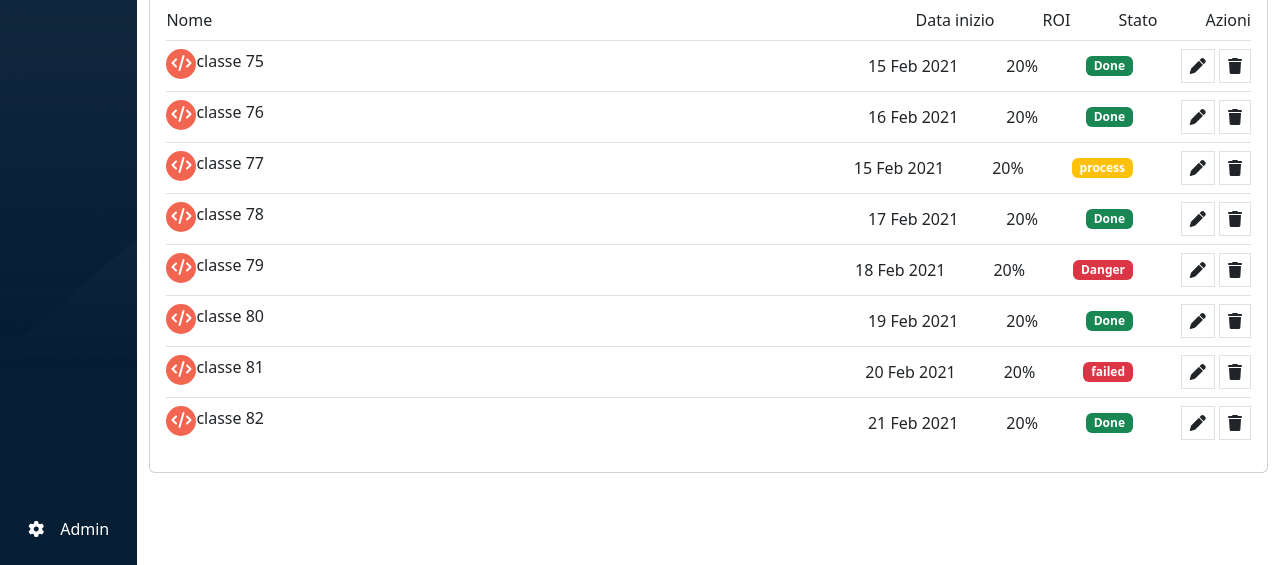
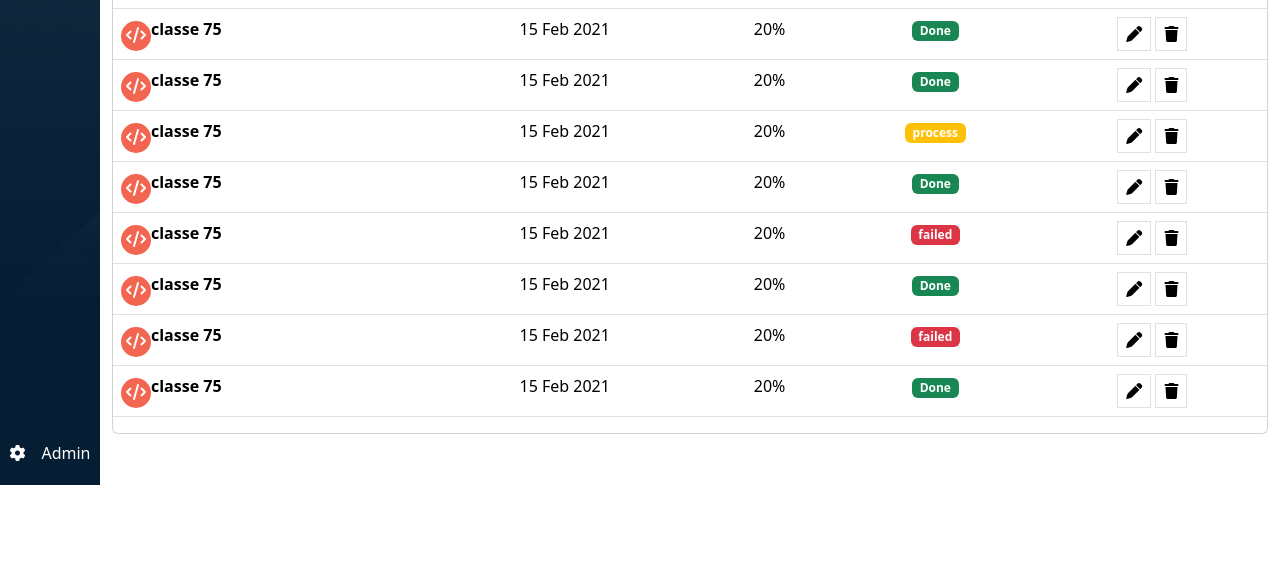
Before and after one commit to RiccardoGarbo/html-css-bootstrap-dashboard, a plain HTML site: page index.html in a window 1280 px wide. Shown: the part 315-880 px from the top of the page. After the commit the page ends 800 px from the top, so only its background shows below. Drawn offline with nearby package versions, Linux system fonts and the light colour scheme.

Commit message:
fixed card table main content body

```diff
--- a/css/style.css
+++ b/css/style.css
@@ -2,13 +2,11 @@
 header {
     height: 80px;
     background-color: white;
-
 }
 
 #small-logo {
     width: 50px;
 }
-
 
 .bg-gray {
     background-color: #E5E5E5;
@@ -19,13 +17,18 @@ header {
 }
 
 /*MAIN*/
+main {
+    height: calc(100vh - 80px)
+}
 
 /*sidebar*/
 .sidebar {
     background-image: url(/img/sidebar-bg.png);
     background-size: cover;
     background-color: #051E34;
-
+    flex-basis: 100px;
+    flex-shrink: 0;
+    padding: 20px 0;
 }
 
 .bg-pils-boolean {
@@ -45,8 +48,8 @@ header {
 }
 
 .main-content {
-    width: 100%;
-    max-height: 100vh;
+    flex-grow: 1;
+    overflow: auto;
 }
 
 .fa-code {
@@ -58,3 +61,7 @@ header {
     background-color: #F26551;
 
 }
+
+tbody td {
+    text-align: center;
+}
--- a/index.html
+++ b/index.html
@@ -39,7 +39,7 @@
         </nav>
     </header>
     <main class="d-flex px-0">
-        <div class="sidebar d-flex flex-column text-white justify-content-between p-4">
+        <div class="sidebar d-flex flex-column text-white justify-content-between ">
             <div class="sidebar-top d-flex flex-column align-items-center gap-3 ">
                 <div class="d-flex align-items-center gap-3">
                     <i class="fa-solid fa-house"></i><span class="d-none d-lg-inline ">Home</span>
@@ -57,7 +57,7 @@
                 </div>
             </div>
         </div>
-        <div class="main-content vh-100">
+        <div class="main-content">
             <div class="header-main text-bg-primary py-3">
                 <div class="container-fluid">
                     <div class="main-content-head text-white d-md-flex justify-content-between align-items-center">
@@ -78,7 +78,7 @@
                                     <span class="badge bg-pils-boolean rounded-5 py-1 d-lg-none">+</span>
                                     <span class="badge bg-pils-boolean rounded-5 py-1 d-none">Boolean mobile app</span>
                                     <span class="badge bg-pils-boolean rounded-5 py-1 d-none d-lg-block">Boolean mobile
-                                        app</span><span d-none class="badge bg-pils-boolean rounded-5 py-1"></span>
+                                        app</span><span class="badge bg-pils-boolean rounded-5 py-1"></span>
                                     <span class="badge bg-pils-boolean rounded-5 py-1 d-none d-lg-block">Boolean web
                                         app</span><span class="badge bg-pils-boolean rounded-5 py-1"></span>
                                     <span class="badge bg-pils-boolean rounded-5 py-1 d-none d-lg-block">Boolean blog
@@ -94,121 +94,123 @@
                 </div>
             </div>
 
-            <div class="main-content-body ">
+            <div class="main-content-body my-3 ">
                 <div class="container-fluid">
-                    <div class="row my-4">
+                    <div class="row">
                         <div class="col-12">
-                            <div class="card py-4">
+                            <div class="card">
                                 <div class="card-header">
                                     <h2>Prossime classi</h2>
                                 </div>
-                                <ul class="list-group list-group-flush d-flex ">
-                                    <li class="list-group-item d-flex justify-content-between px-0 mx-3">
-                                        <div><span>Nome</span></div>
-                                        <div class="d-flex gap-5 align-items-center"><span>Data
-                                                inizio</span>
-                                            <span>ROI</span>
-                                            <span>Stato</span>
-                                            <span>
-                                                Azioni
-                                        </div>
-                                    </li>
-                                    <li
-                                        class="list-group-item d-flex border-circle gap-2 justify-content-between px-0 mx-3">
-                                        <div class="d-flex">
-                                            <i class="fa-solid fa-code
-                                            bg-code rounded-circle"></i><span>classe 75</span>
-                                        </div>
-                                        <div class="d-flex gap-5 align-items-center"><span>15 Feb 2021</span>
-                                            <span>20%</span>
-                                            <span class="badge text-bg-success">Done</span>
-                                            <span><i class="fa-solid fa-pen p-2 border"></i>
-                                                <i class="fa-solid fa-trash p-2 border"></i></span></span>
-                                        </div>
-                                    </li>
+                                <div
+                                    class="table-responsive table-responsive-sm table-responsive-md table-responsive-lg">
+                                    <table class="table">
+                                        <thead>
+                                            <tr>
+                                                <th class="fw-semibold" scope="col">Nome</th>
+                                                <th scope="col"></th>
+                                                <th class="text-center  fw-semibold" scope="col">Data inizio</th>
+                                                <th class="text-center  fw-semibold" scope="col">Roi</th>
+                                                <th class="text-center  fw-semibold" scope="col">Stato</th>
+                                                <th class="text-center  fw-semibold" scope="col">Azioni</th>
 
-                                    <li class="list-group-item d-flex gap-2 justify-content-between px-0 mx-3">
-                                        <div class="d-flex"><i
-                                                class="fa-solid fa-code bg-code rounded-circle gap-2"></i><span>classe
-                                                76</span></div>
-                                        <div class="d-flex gap-5 align-items-center"><span>16 Feb 2021</span>
-                                            <span>20%</span>
-                                            <span class="badge text-bg-success">Done</span>
-                                            <span><i class="fa-solid fa-pen p-2 border"></i>
-                                                <i class="fa-solid fa-trash p-2 border"></i></span></span>
-                                        </div>
-                                    </li>
-                                    <li class="list-group-item d-flex gap-2 justify-content-between px-0 mx-3">
-                                        <div class="d-flex"><i
-                                                class="fa-solid fa-code bg-code rounded-circle gap-2"></i><span>classe
-                                                77</span></div>
-                                        <div class="d-flex gap-5 align-items-center"><span>15 Feb 2021</span>
-                                            <span>20%</span>
-                                            <span class="badge text-bg-warning text-white">process</span>
-                                            <span><i class="fa-solid fa-pen p-2 border"></i>
-                                                <i class="fa-solid fa-trash p-2 border"></i></span></span>
-                                        </div>
-                                    </li>
-                                    <li class="list-group-item d-flex gap-2 justify-content-between px-0 mx-3">
-                                        <div class="d-flex"><i
-                                                class="fa-solid fa-code bg-code rounded-circle gap-2"></i><span>classe
-                                                78</span></div>
-                                        <div class="d-flex gap-5 align-items-center align-items-center"><span>17 Feb
-                                                2021</span>
-                                            <span>20%</span>
-                                            <span class="badge text-bg-success">Done</span>
-                                            <span><i class="fa-solid fa-pen p-2 border"></i>
-                                                <i class="fa-solid fa-trash p-2 border"></i></span></span>
-                                        </div>
-                                    </li>
-                                    <li class="list-group-item d-flex gap-2 justify-content-between px-0 mx-3">
-                                        <div class="d-flex"><i
-                                                class="fa-solid fa-code bg-code rounded-circle gap-2"></i><span>classe
-                                                79</span></div>
-                                        <div class="d-flex gap-5 align-items-center align-items-center"><span>18 Feb
-                                                2021</span>
-                                            <span>20%</span>
-                                            <span class="badge text-bg-danger">Danger</span>
-                                            <span><i class="fa-solid fa-pen p-2 border"></i>
-                                                <i class="fa-solid fa-trash p-2 border"></i></span></span>
-                                        </div>
-                                    </li>
-                                    <li class="list-group-item d-flex gap-2 justify-content-between px-0 mx-3">
-                                        <div class="d-flex"><i
-                                                class="fa-solid fa-code bg-code rounded-circle gap-2"></i><span>classe
-                                                80</span></div>
-                                        <div class="d-flex gap-5 align-items-center"><span>19 Feb 2021</span>
-                                            <span>20%</span>
-                                            <span class="badge text-bg-success align-items-center">Done</span>
-                                            <span><i class="fa-solid fa-pen p-2 border"></i>
-                                                <i class="fa-solid fa-trash p-2 border"></i></span></span>
-                                        </div>
-                                    </li>
-                                    <li class="list-group-item d-flex gap-2 justify-content-between px-0 mx-3">
-                                        <div class="d-flex"><i
-                                                class="fa-solid fa-code bg-code rounded-circle gap-2"></i><span>classe
-                                                81</span></div>
-                                        <div class="d-flex gap-5 align-items-center"><span>20 Feb 2021</span>
-                                            <span>20%</span>
-                                            <span class="badge text-bg-danger">failed</span>
-                                            <span><i class="fa-solid fa-pen p-2 border"></i>
-                                                <i class="fa-solid fa-trash p-2 border"></i></span></span>
-                                        </div>
-                                    </li>
-                                    <li class="list-group-item d-flex gap-2 justify-content-between px-0 mx-3 ">
-                                        <div class="d-flex"><i
-                                                class="fa-solid fa-code bg-code rounded-circle gap-2"></i><span>classe
-                                                82</span></div>
-                                        <div class="d-flex gap-5 align-items-center"><span>21 Feb 2021</span>
-                                            <span>20%</span>
-                                            <span class="badge text-bg-success">Done</span>
-                                            <span><i class="fa-solid fa-pen p-2 border"></i>
-                                                <i class="fa-solid fa-trash p-2 border"></i></span></span>
-                                        </div>
-                                    </li>
-                                </ul>
+                                            </tr>
+                                        </thead>
+                                        <tbody>
+                                            <tr>
+                                                <th colspan="2" scope="row"><i class="fa-solid fa-code
+                                            bg-code rounded-circle"></i><span class="text-align-center">classe
+                                                        75</span>
+                                                </th>
+                                                <td>15 Feb 2021</td>
+                                                <td>20%</td>
+                                                <td><span class="badge text-bg-success">Done</span></td>
+                                                <td><span><i class="fa-solid fa-pen p-2 border"></i>
+                                                        <i class="fa-solid fa-trash p-2 border"></i></span></td>
+                                            </tr>
+                                            <tr>
+                                                <th colspan="2" scope="row"><i class="fa-solid fa-code
+                                            bg-code rounded-circle"></i><span class="text-align-center">classe
+                                                        75</span>
+                                                </th>
+                                                <td>15 Feb 2021</td>
+                                                <td>20%</td>
+                                                <td><span class="badge text-bg-success">Done</span></td>
+                                                <td><span><i class="fa-solid fa-pen p-2 border"></i>
+                                                        <i class="fa-solid fa-trash p-2 border"></i></span></td>
+                                            </tr>
+                                            <tr>
+                                                <th colspan="2" scope="row"><i class="fa-solid fa-code
+                                            bg-code rounded-circle"></i><span class="text-align-center">classe
+                                                        75</span>
+                                                </th>
+                                                <td>15 Feb 2021</td>
+                                                <td>20%</td>
+                                                <td><span class="badge text-bg-warning text-white">process</span></td>
+                                                <td><span><i class="fa-solid fa-pen p-2 border"></i>
+                                                        <i class="fa-solid fa-trash p-2 border"></i></span></td>
+                                            </tr>
+                                            <tr>
+                                                <th colspan="2" scope="row"><i class="fa-solid fa-code
+                                            bg-code rounded-circle"></i><span class="text-align-center">classe
+                                                        75</span>
+                                                </th>
+                                                <td>15 Feb 2021</td>
+                                                <td>20%</td>
+                                                <td><span class="badge text-bg-success">Done</span></td>
+                                                <td><span><i class="fa-solid fa-pen p-2 border"></i>
+                                                        <i class="fa-solid fa-trash p-2 border"></i></span></td>
+                                            </tr>
+                                            <tr>
+                                                <th colspan="2" scope="row"><i class="fa-solid fa-code
+                                            bg-code rounded-circle"></i><span class="text-align-center">classe
+                                                        75</span>
+                                                </th>
+                                                <td>15 Feb 2021</td>
+                                                <td>20%</td>
+                                                <td><span class="badge text-bg-danger">failed</span></td>
+                                                <td><span><i class="fa-solid fa-pen p-2 border"></i>
+                                                        <i class="fa-solid fa-trash p-2 border"></i></span></td>
+                                            </tr>
+                                            <tr>
+                                                <th colspan="2" scope="row"><i class="fa-solid fa-code
+                                            bg-code rounded-circle"></i><span class="text-align-center">classe
+                                                        75</span>
+                                                </th>
+                                                <td>15 Feb 2021</td>
+                                                <td>20%</td>
+                                                <td><span class="badge text-bg-success">Done</span></td>
+                                                <td><span><i class="fa-solid fa-pen p-2 border"></i>
+                                                        <i class="fa-solid fa-trash p-2 border"></i></span></td>
+                                            </tr>
+                                            <tr>
+                                                <th colspan="2" scope="row"><i class="fa-solid fa-code
+                                            bg-code rounded-circle"></i><span class="text-align-center">classe
+                                                        75</span>
+                                                </th>
+                                                <td>15 Feb 2021</td>
+                                                <td>20%</td>
+                                                <td><span class="badge text-bg-danger">failed</span></td>
+                                                <td><span><i class="fa-solid fa-pen p-2 border"></i>
+                                                        <i class="fa-solid fa-trash p-2 border"></i></span></td>
+                                            </tr>
+                                            <tr>
+                                                <th colspan="2" scope="row"><i class="fa-solid fa-code
+                                            bg-code rounded-circle"></i><span class="text-align-center">classe
+                                                        75</span>
+                                                </th>
+                                                <td>15 Feb 2021</td>
+                                                <td>20%</td>
+                                                <td><span class="badge text-bg-success">Done</span></td>
+                                                <td><span><i class="fa-solid fa-pen p-2 border"></i>
+                                                        <i class="fa-solid fa-trash p-2 border"></i></span></td>
+                                            </tr>
+                                        </tbody>
+                                    </table>
+                                </div>
+                            </div>
 
-                            </div>
+
                         </div>
                     </div>
                 </div>
```
